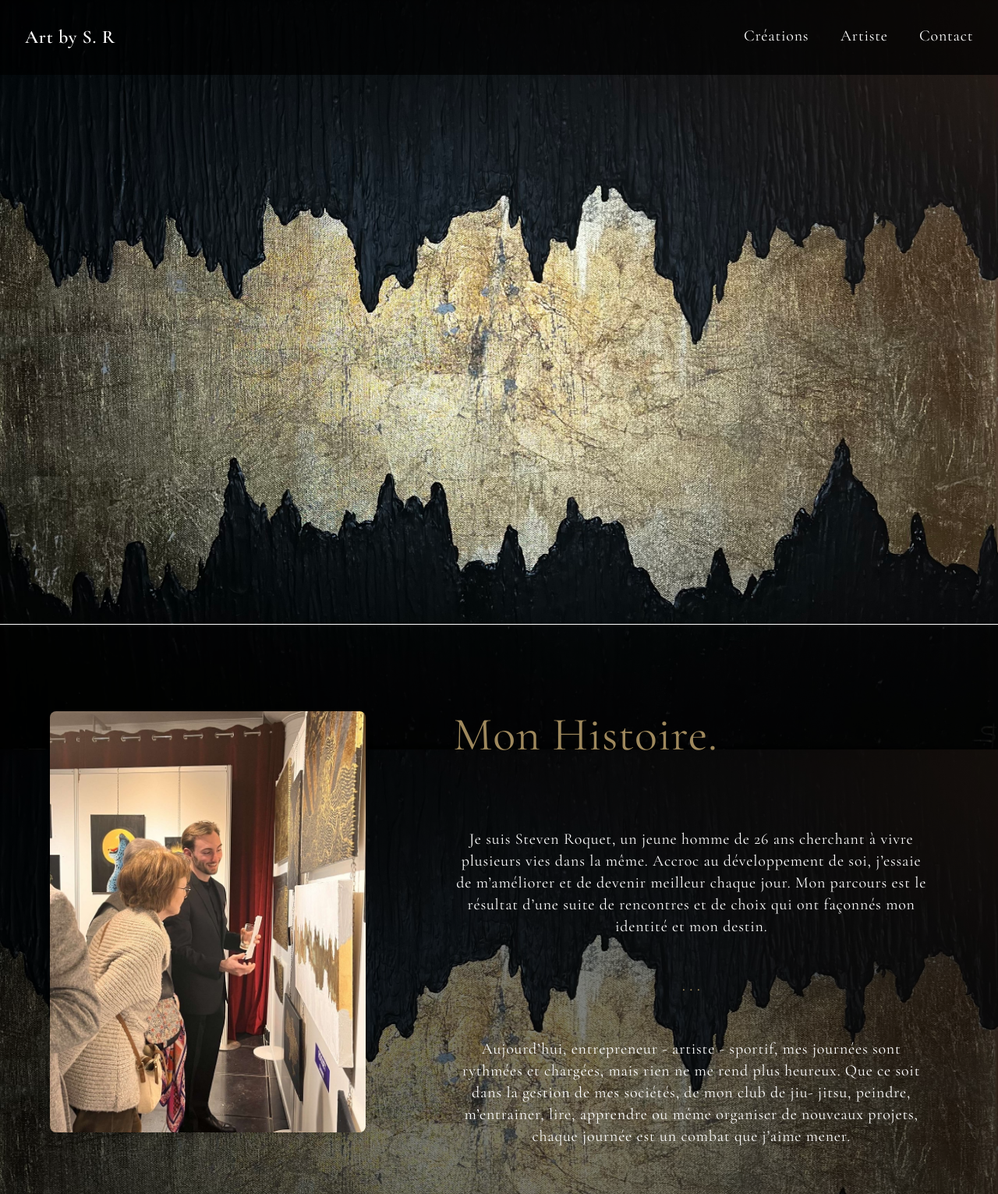
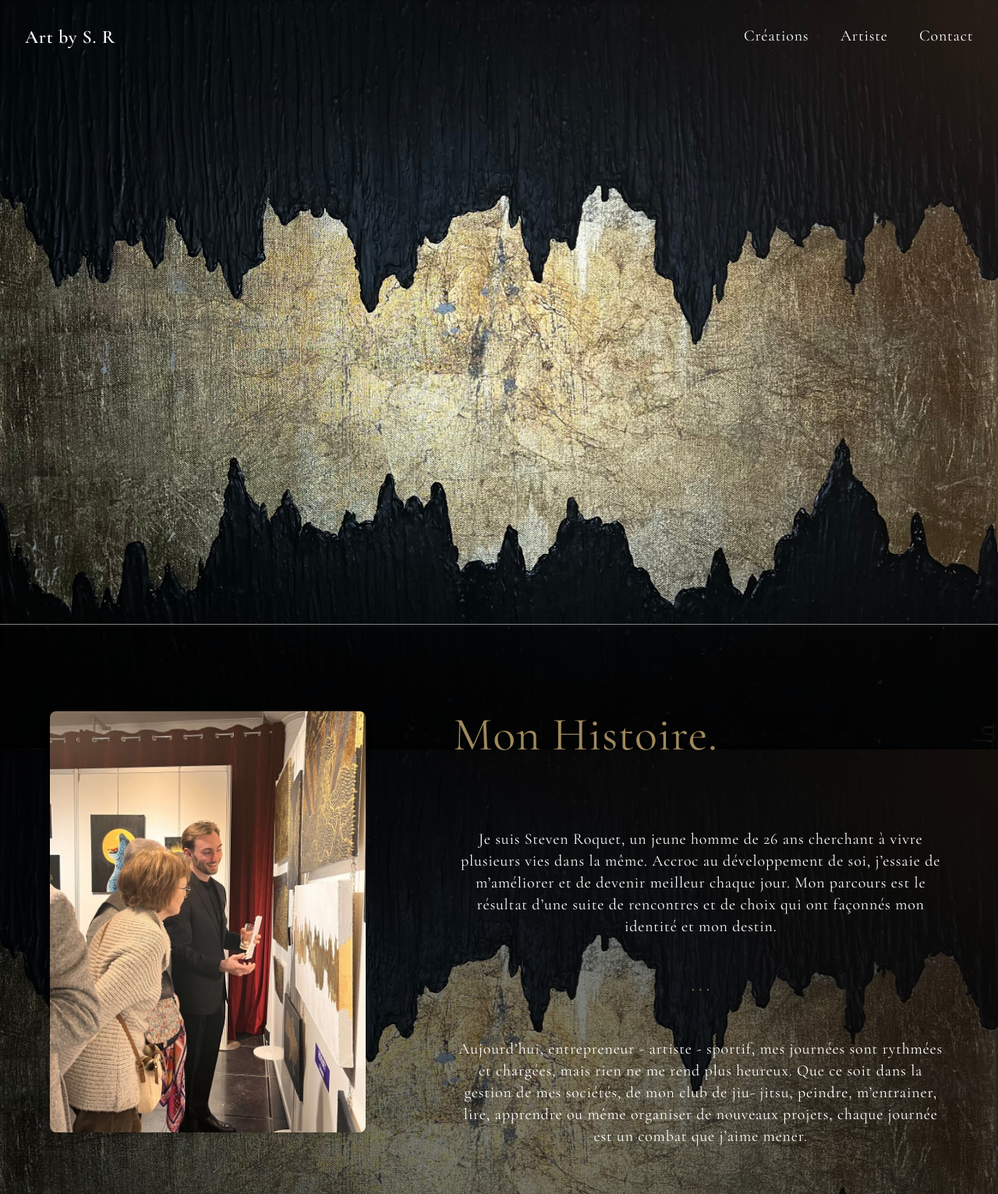
Before and after one commit to RKcodage/simple-art, a React (Vite) app: page / in a window 1280 px wide. Shown: the top 1531 px of the page at 78% size. Built offline with nearby package versions, Linux system fonts and the light colour scheme.

Commit message:
Dynamic navbar

```diff
--- a/src/App.jsx
+++ b/src/App.jsx
@@ -1,36 +1,82 @@
-import './App.css'
-import { useState } from 'react';
+import './App.css';
+import { useState, useEffect } from 'react';
 import Artist from './components/Artist';
-// import logo from './assets/ASwhite.png';
 
 function App() {
+  const [hideNavbar, setHideNavbar] = useState(false);
+  const [navbarVisible, setNavbarVisible] = useState(true);
+  let visibilityTimeout;
+
+  const handleScroll = () => {
+    const scrollPosition = window.scrollY;
+    const triggerHeight = 0.9 * window.innerHeight;
+
+    // Si on dépasse 80% de la hauteur de la fenêtre, on cache la navbar
+    if (scrollPosition > triggerHeight) {
+      setHideNavbar(true);
+      setNavbarVisible(false);
+    } else {
+      // Si on est en-dessous de 80%, la navbar reste visible
+      setHideNavbar(false);
+      setNavbarVisible(true);
+    }
+  };
+
+  const handleMouseMove = () => {
+    if (hideNavbar) {
+      setNavbarVisible(true);
+
+      // Réinitialiser le timer d'inactivité
+      clearTimeout(visibilityTimeout);
+      visibilityTimeout = setTimeout(() => {
+        setNavbarVisible(false);
+      }, 1000);
+    }
+  };
+
+  useEffect(() => {
+    window.addEventListener('scroll', handleScroll);
+    window.addEventListener('mousemove', handleMouseMove);
+
+    return () => {
+      window.removeEventListener('scroll', handleScroll);
+      window.removeEventListener('mousemove', handleMouseMove);
+      clearTimeout(visibilityTimeout);
+    };
+  }, [hideNavbar]);
 
   return (
     <>
-      <div className="w-full min-h-[100vh]" id='home'>
+      <div className="w-full min-h-[100vh]" id="home">
         <div className="w-full min-h-[100vh] relative overflow-hidden">
-          <div className="w-full p-8 fixed top-0 left-0 z-50 bg-black/70">
+          <div
+            className={`w-full p-8 fixed top-0 left-0 z-50 transition-all duration-500 ${
+              navbarVisible ? 'translate-y-0' : '-translate-y-full'
+            } ${hideNavbar ? 'bg-black/30 backdrop-blur-sm' : 'bg-transparent'}`}
+          >
             <nav className="text-white flex justify-between">
-
-              <a href="#home"><p className="text-2xl font-semibold">Art by S. R</p></a>
+              <a href="#home">
+                <p className="text-2xl font-semibold">Art by S. R</p>
+              </a>
 
               <ul className="flex gap-10 text-xl">
-                <li className="cursor-pointer hover:font-semibold hover:text-menuYellow hvr-underline-from-left">Créations</li>
-                <li className="cursor-pointer hover:font-semibold  hover:text-menuYellow hvr-underline-from-left">
+                <li className="cursor-pointer hover:font-semibold hover:text-menuYellow hvr-underline-from-left">
+                  Créations
+                </li>
+                <li className="cursor-pointer hover:font-semibold hover:text-menuYellow hvr-underline-from-left">
                   <a href="#artiste">Artiste</a>
                 </li>
-                <li className="cursor-pointer hover:font-semibold  hover:text-menuYellow hvr-underline-from-left">
+                <li className="cursor-pointer hover:font-semibold hover:text-menuYellow hvr-underline-from-left">
                   <a href="#contact">Contact</a>
                 </li>
               </ul>
             </nav>
           </div>
-          {/* <img src={logo} className="w-[150px] absolute left-1/2 top-[-25px] transform -translate-x-1/2"/>         */}
         </div>
-        <Artist/>
+        <Artist />
       </div>
     </>
-  )
+  );
 }
 
-export default App
+export default App;
--- a/src/components/Artist.jsx
+++ b/src/components/Artist.jsx
@@ -20,7 +20,7 @@ const Artist = () => {
 
   return (
     <>
-    <div className=" bg-black/50 w-full min-h-[100vh] p-8 border-t-[0.5px] border-white pt-6 flex justify-center items-center" id='artiste'>
+    <div className=" bg-black/50 w-full min-h-[100vh] p-8 border-t border-white/50 pt-6 flex justify-center items-center" id='artiste'>
 
       <div className="flex justify-center md:flex-row">
 
@@ -35,7 +35,7 @@ const Artist = () => {
         <div className="flex-1 ml-20">
           <h2 className="text-6xl text-menuYellow mb-20 pl-8">Mon Histoire.</h2>
 
-          <div className="flex flex-col items-center mr-6 text-white ">
+          <div className="flex flex-col items-center text-white ">
             <p className="px-8 pt-[10px] text-xl text-center">Je suis Steven Roquet, un jeune homme de 26 ans cherchant à vivre plusieurs vies dans la même. Accroc au développement de soi, j’essaie de m’améliorer et de devenir meilleur chaque jour. Mon parcours est le résultat d’une suite de rencontres et de choix qui ont façonnés mon identité et mon destin.</p>
             <p className="my-12 text-menuYellow text-lg font-semibold">. . .</p>
             <p className="px-8 pt-[5px] pb-[10px] text-xl text-center">Aujourd’hui, entrepreneur - artiste - sportif, mes journées sont rythmées et chargées, mais rien ne me rend plus heureux. Que ce soit dans la gestion de mes sociétés, de mon club de jiu-		jitsu, peindre, m’entrainer, lire, apprendre ou même organiser de nouveaux projets, chaque journée est un combat que j’aime mener.</p>
@@ -44,7 +44,7 @@ const Artist = () => {
       </div>
     </div>
 
-    <div className="bg-black/50 w-full min-h-[100vh] bg-cover bg-center bg-no-repeat p-8 border-t-[0.5px] border-white pt-6 items-center">
+    <div className="bg-black/50 w-full min-h-[100vh] bg-cover bg-center bg-no-repeat p-8 pt-6 items-center">
 
     <div className="flex justify-center md:flex-row">
 
```
